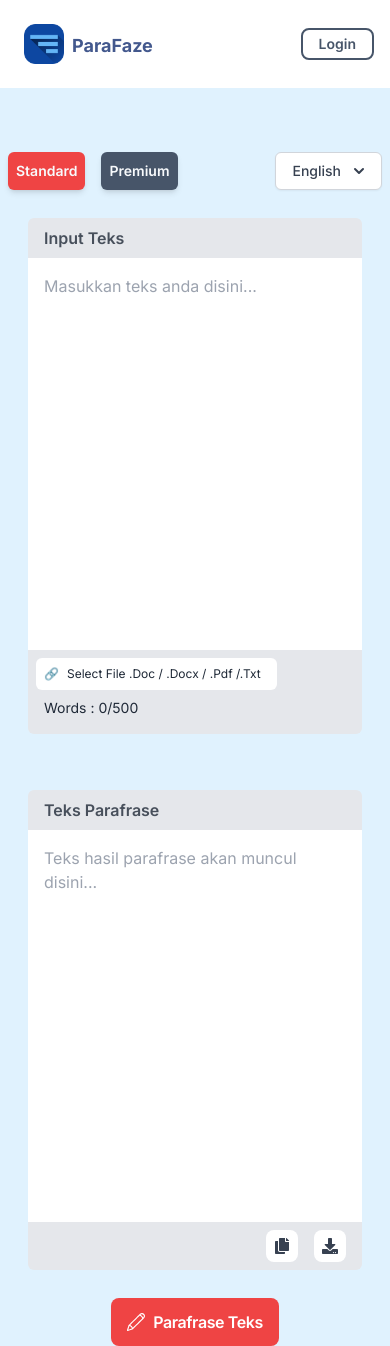
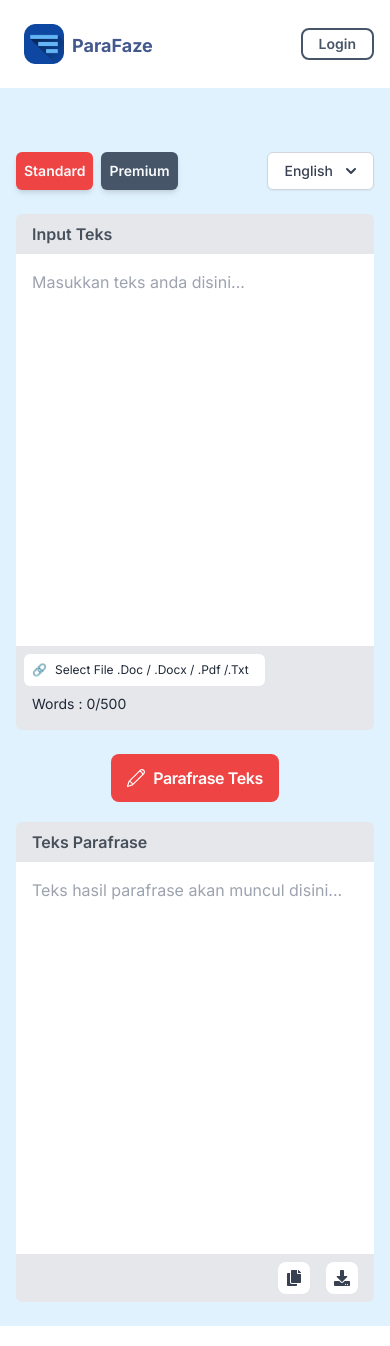
Before and after one commit to alfazh123/ParaFaze, a Next.js app: page / in a window 390 px wide. Built offline with nearby package versions, Linux system fonts and the light colour scheme.

Commit message:
feat : handle the responsive thingy on mobile devices (naive approach)

```diff
--- a/src/pages/component/navbar.tsx
+++ b/src/pages/component/navbar.tsx
@@ -3,7 +3,7 @@ import Link from "next/link";
 
 export default function Navbar() {
     return (
-        <nav className="bg-white p-4 w-full">
+        <nav className="bg-white py-4 w-full px-4 md:px-8">
             <div className={`lg:max-w-6xl mx-auto flex items-center justify-between`}>
                 <Link
                     className="flex justify-between gap-2 items-start p-2"
@@ -19,7 +19,7 @@ export default function Navbar() {
                         className="md:w-12 md:h-12 h-10 w-10"
                     />
                     <p
-                        className={`font-bold text-[#43588D] pt-2 md:text-xl text-lg`}
+                        className={`font-bold text-[#43588D] pt-2 md:text-xl text-lg lg:text-2xl`}
                     >
                         ParaFaze
                     </p>
@@ -27,7 +27,7 @@ export default function Navbar() {
                 <Link
                     href="/"
                     className="border-solid border-2 border-slate-600 rounded-lg text-slate-600 md:py-2 py-1 md:font-bold md:text-base text-sm font-semibold hover:bg-slate-600
-                    hover:text-white transition-all duration-300 ease-in-out px-4"
+                    hover:text-white transition-all duration-300 ease-in-out px-4 md:px-6"
                 >
                     Login
                 </Link>
--- a/src/pages/component/text-area-input.tsx
+++ b/src/pages/component/text-area-input.tsx
@@ -34,7 +34,7 @@ export function TextAreaInput() {
     };
 
     return (
-        <div className="p-5 w-full flex flex-col">
+        <div className="w-full flex flex-col">
             <div className="rounded-md">
                 <div className="flex flex-col">
                     <label
--- a/src/pages/component/text-area-output.tsx
+++ b/src/pages/component/text-area-output.tsx
@@ -19,7 +19,7 @@ export function TextAreaOutput({...params}) {
     }
 
     return (
-        <div className="p-5 w-full flex flex-col">
+        <div className="w-full flex flex-col">
             <div className="rounded-md">
                 <div className="flex flex-col">
                     <label
--- a/src/pages/index.tsx
+++ b/src/pages/index.tsx
@@ -33,17 +33,19 @@ export default function Home() {
     return (
         <main className="flex flex-col items-center bg-sky-100 min-h-screen">
             <Navbar/>
-            <div className={`w-full lg:max-w-6xl pt-16`}>
-                <div className="flex flex-wrap md:text-base text-sm justify-between w-full md:px-7 px-2">
-                    <div className="flex gap-4">
+            <div className={`w-full lg:max-w-6xl pt-16 px-4 md:px-8`}>
+                <div className="flex flex-wrap md:text-base text-sm justify-between w-full">
+                    <div className="flex gap-2 md:gap-4">
                         {BUTTONS.map(renderButton)}
                     </div>
                     <LanguageDropdown language={LANGUAGE}/>
                 </div>
                 <div
-                    className="grid md:grid-cols-2 grid-cols-1 md:space-x-2 md:space-y-0 space-x-0 space-y-4 p-2 rounded-lg w-full">
+                    className="grid md:grid-cols-2 grid-cols-1 md:space-x-2 md:space-y-0 space-x-0 space-y-4 rounded-lg w-full pt-6 gap-4 pb-6">
                     <TextAreaInput/>
-                    <TextAreaOutput/>
+                    <div className={`md:grid hidden`}>
+                        <TextAreaOutput/>
+                    </div>
                 </div>
                 <div className="flex flex-col gap-5 w-full">
                     <button
@@ -52,6 +54,9 @@ export default function Home() {
                     >
                         <SlPencil className="text-lg"/> Parafrase Teks
                     </button>
+                    <div className={`md:hidden pb-6`}>
+                        <TextAreaOutput/>
+                    </div>
                 </div>
             </div>
         </main>
```
